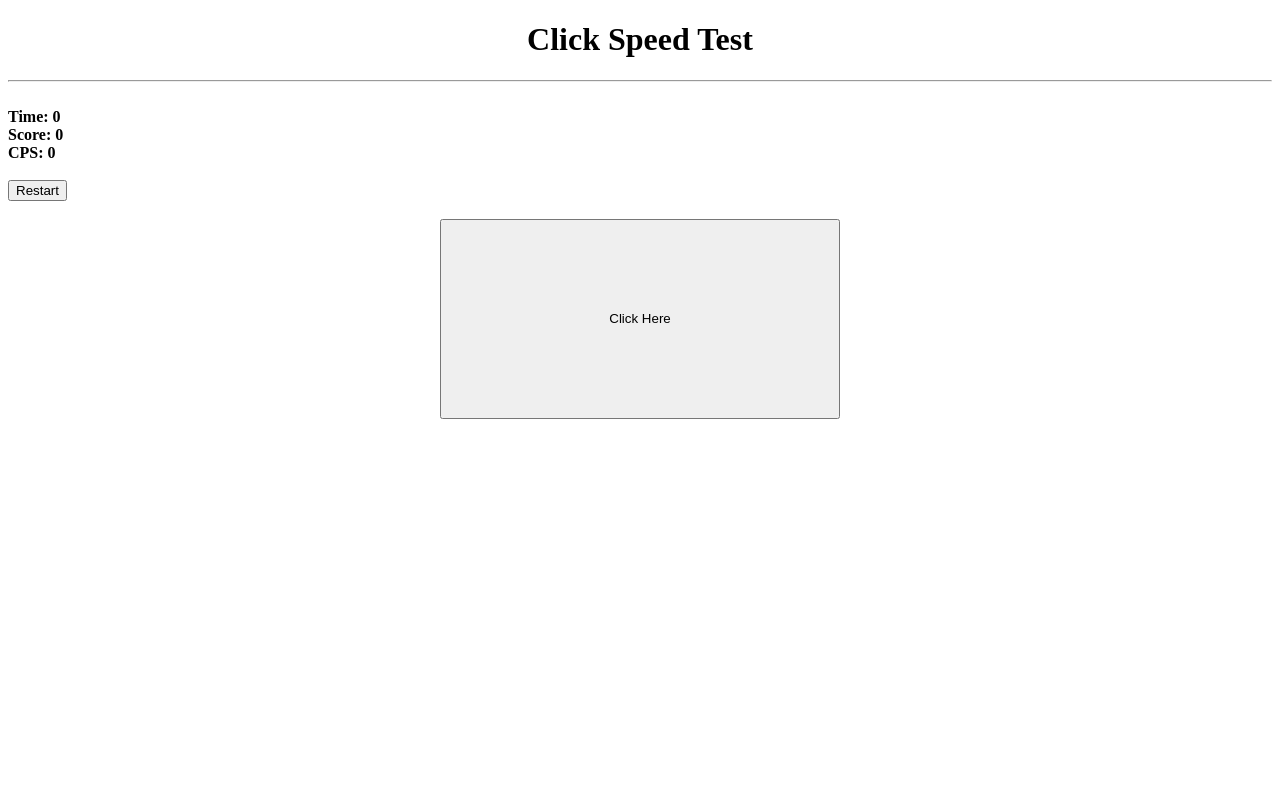
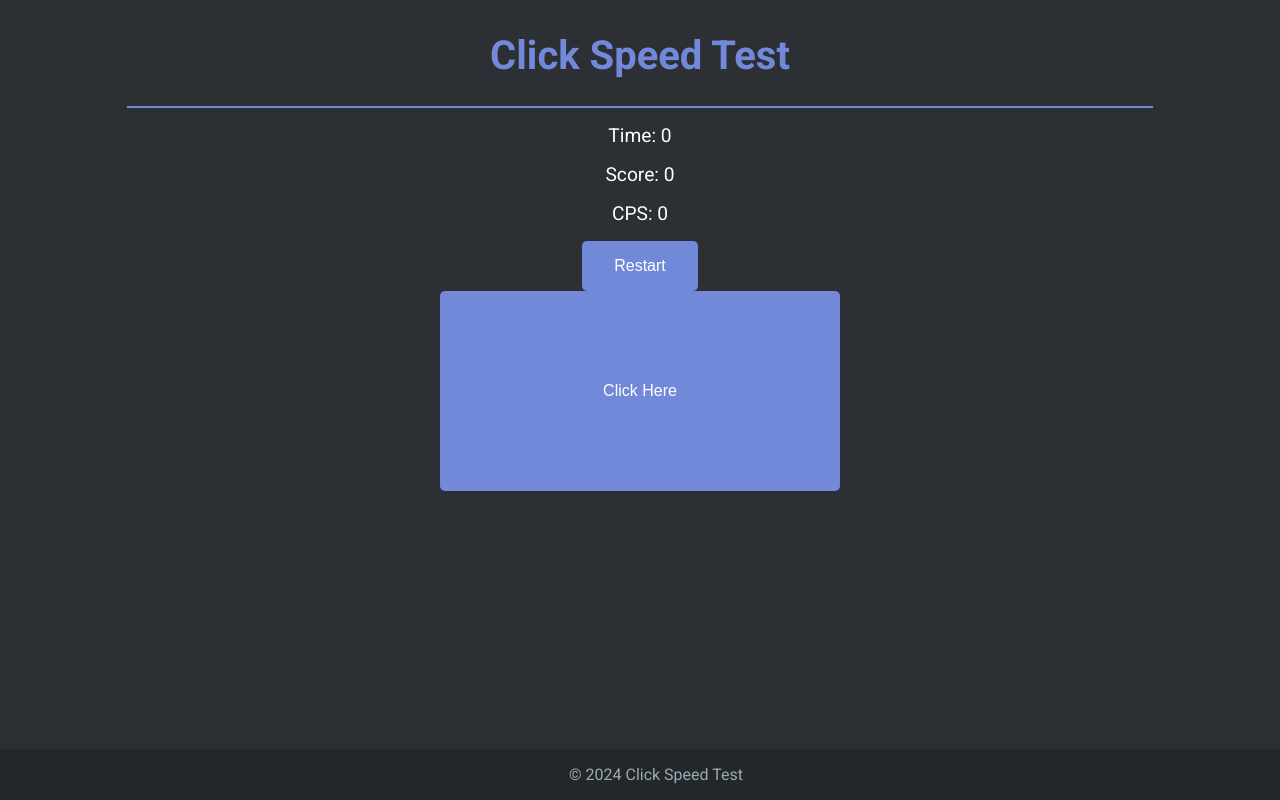
Before and after one commit to raunakrajadh/cpstest-site, a plain HTML site: page index.html in a window 1280 px wide. Drawn offline with Linux system fonts and the light colour scheme.

Commit message:
Update index.html

```diff
--- a/index.html
+++ b/index.html
@@ -3,40 +3,92 @@
 
 <head>
     <title>Click Test</title>
-    </head>
+    <link rel="stylesheet" href="https://fonts.googleapis.com/css2?family=Roboto:wght@400;700&display=swap">
+    <style>
+        body {
+            font-family: 'Roboto', sans-serif;
+            background-color: #2c2f33;
+            color: #ffffff;
+            margin: 0;
+            padding: 0;
+            text-align: center;
+        }
 
-<style>
+        h1 {
+            font-size: 2.5rem;
+            color: #7289da;
+            margin-top: 2rem;
+        }
+
+        hr {
+            border: 1px solid #7289da;
+            width: 80%;
+            margin: 1rem auto;
+        }
+
+        .info {
+            margin: 1rem 0;
+            font-size: 1.2rem;
+        }
+
+        .button, #reload {
+            background-color: #7289da;
+            color: #ffffff;
+            border: none;
+            padding: 1rem 2rem;
+            font-size: 1rem;
+            border-radius: 5px;
+            cursor: pointer;
+            transition: background-color 0.3s;
+        }
+
+        .button:hover, #reload:hover {
+            background-color: #5b6eae;
+        }
+
         .center {
             display: flex;
             justify-content: center;
             align-items: center;
             height: 200px;
         }
+
+        #button {
+            width: 400px;
+            height: 200px;
+        }
+
+        .footer {
+            background-color: #23272a;
+            color: #99aab5;
+            padding: 1rem;
+            position: fixed;
+            width: 100%;
+            bottom: 0;
+        }
     </style>
+</head>
 
 <body>
 
-    <h1 align='center'>Click Speed Test</h1>
+    <h1>Click Speed Test</h1>
     <hr>
 
-    <br>
-    <b id="time">Time: 0</b>
-    <br>
-    <b id="score">Score: 0</b>
-    <br>
-    <b id="cps">CPS: 0</b>
-    <br>
+    <div class="info" id="time">Time: 0</div>
+    <div class="info" id="score">Score: 0</div>
+    <div class="info" id="cps">CPS: 0</div>
 
-    <br>
     <button id="reload">Restart</button>
-    <br>
 
-    <br>
     <div class="center">
-        <button id="button" style="width: 400px; height: 200px;">Click Here</button>
+        <button class="button" id="button">Click Here</button>
     </div>
 
     <script src="index.js"></script>
 
+    <div class="footer">
+        &copy; 2024 Click Speed Test
+    </div>
+
 </body>
 </html>
```
Lines whose indentation alone changed are shown as unchanged.
